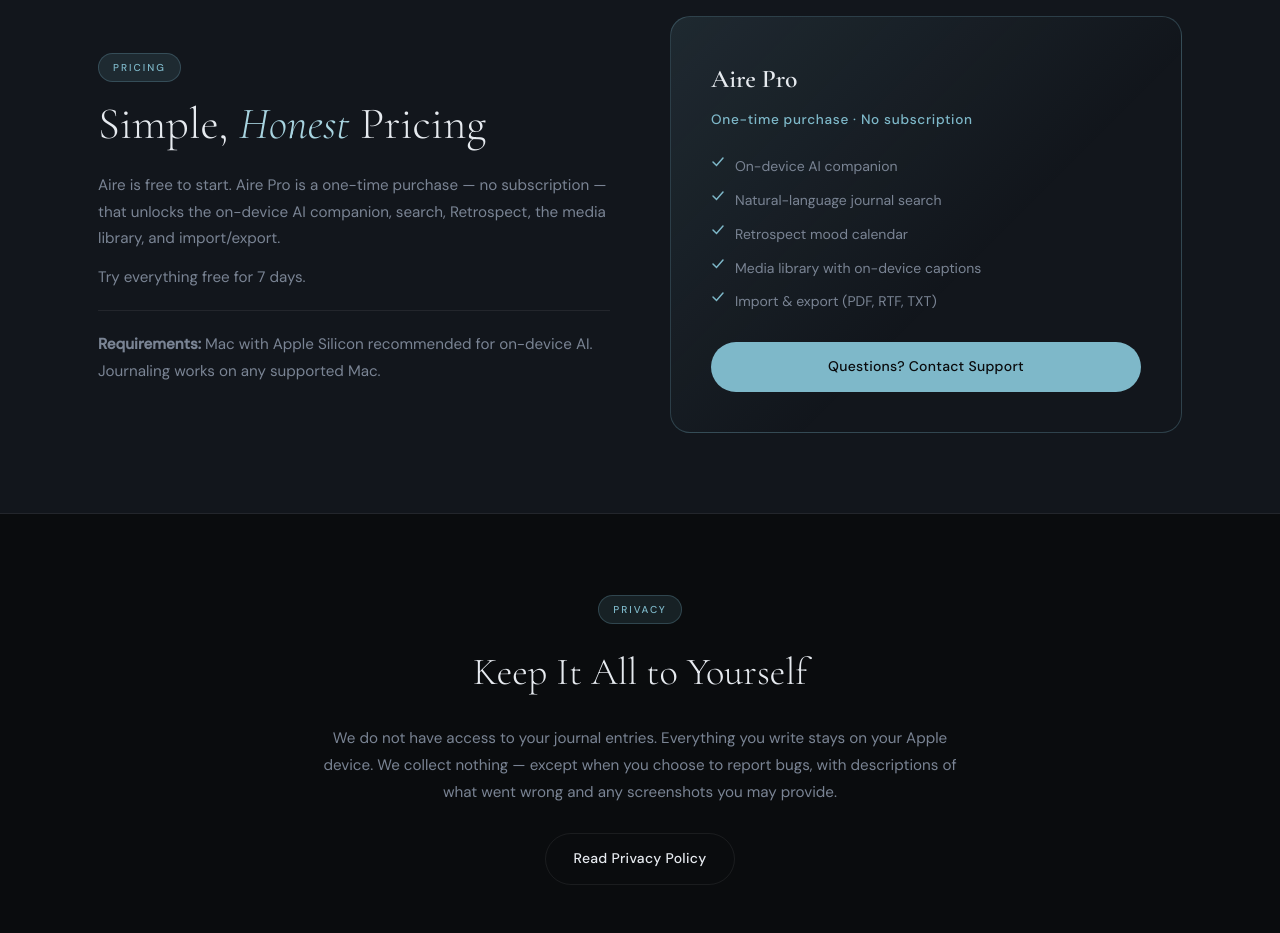
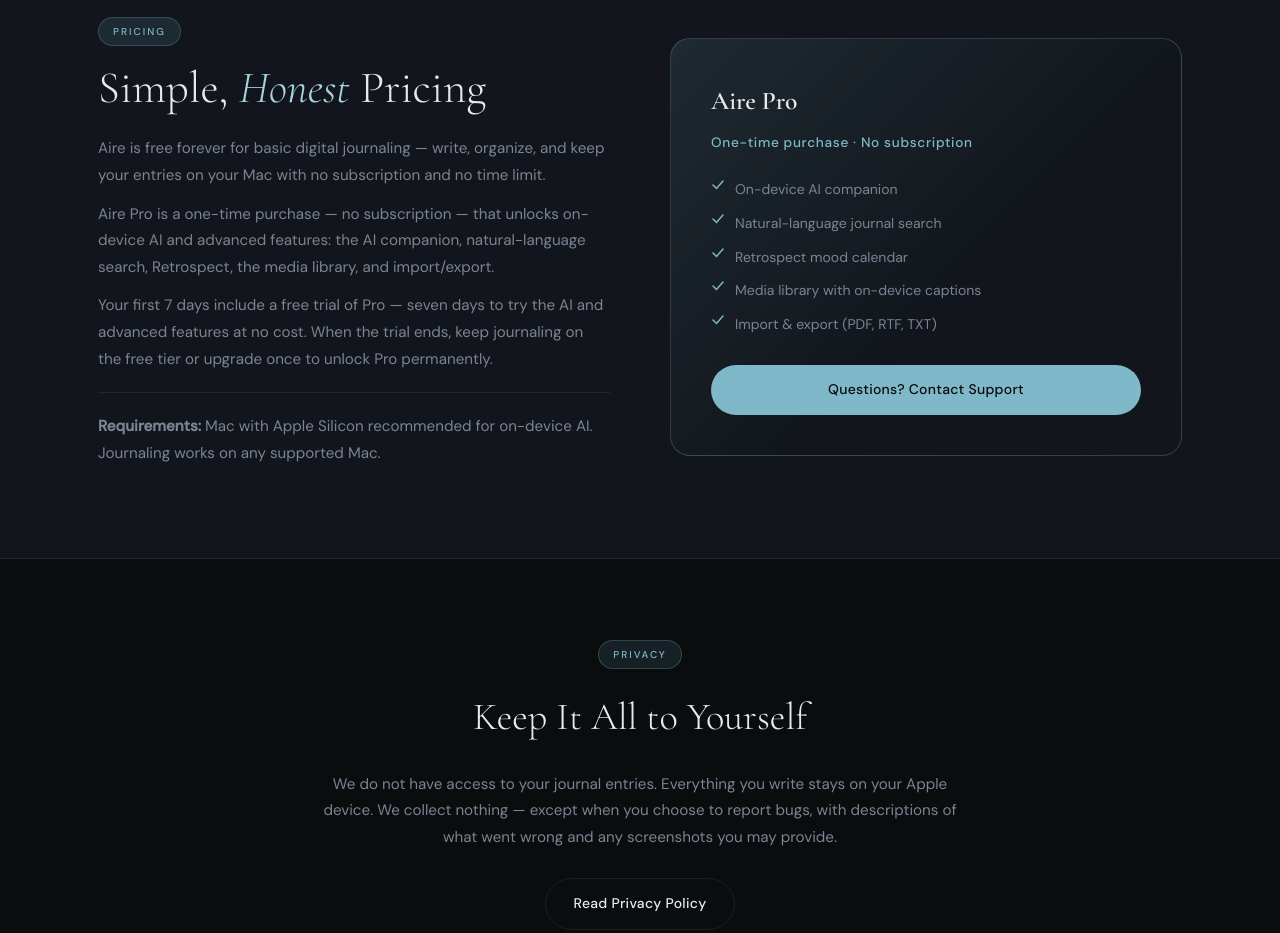
Before and after one commit to schucc/airestudio, a plain HTML site: page index.html in a window 1280 px wide. Shown: the part 2900-3833 px from the top of the page. Drawn offline with nearby package versions, Linux system fonts and the light colour scheme.

Commit message:
explain free vs pro better

```diff
--- a/index.html
+++ b/index.html
@@ -233,8 +233,9 @@
         <div class="pricing-text">
           <span class="section-tag">Pricing</span>
           <h2>Simple, <em>Honest</em> Pricing</h2>
-          <p>Aire is free to start. Aire Pro is a one-time purchase — no subscription — that unlocks the on-device AI companion, search, Retrospect, the media library, and import/export.</p>
-          <p>Try everything free for 7 days.</p>
+          <p>Aire is free forever for basic digital journaling — write, organize, and keep your entries on your Mac with no subscription and no time limit.</p>
+          <p>Aire Pro is a one-time purchase — no subscription — that unlocks on-device AI and advanced features: the AI companion, natural-language search, Retrospect, the media library, and import/export.</p>
+          <p>Your first 7 days include a free trial of Pro — seven days to try the AI and advanced features at no cost. When the trial ends, keep journaling on the free tier or upgrade once to unlock Pro permanently.</p>
           <p class="pricing-note">
             <strong>Requirements:</strong> Mac with Apple Silicon recommended for on-device AI. Journaling works on any supported Mac.
           </p>
```
